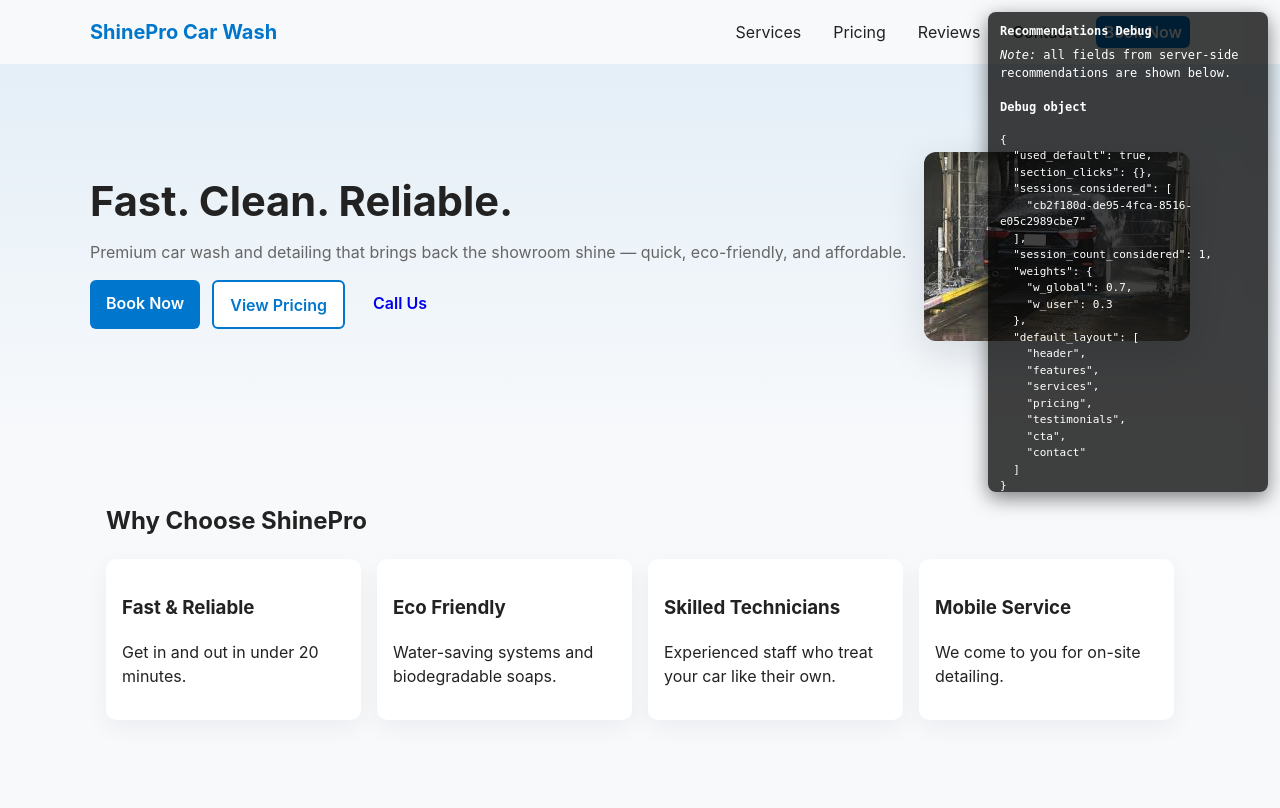
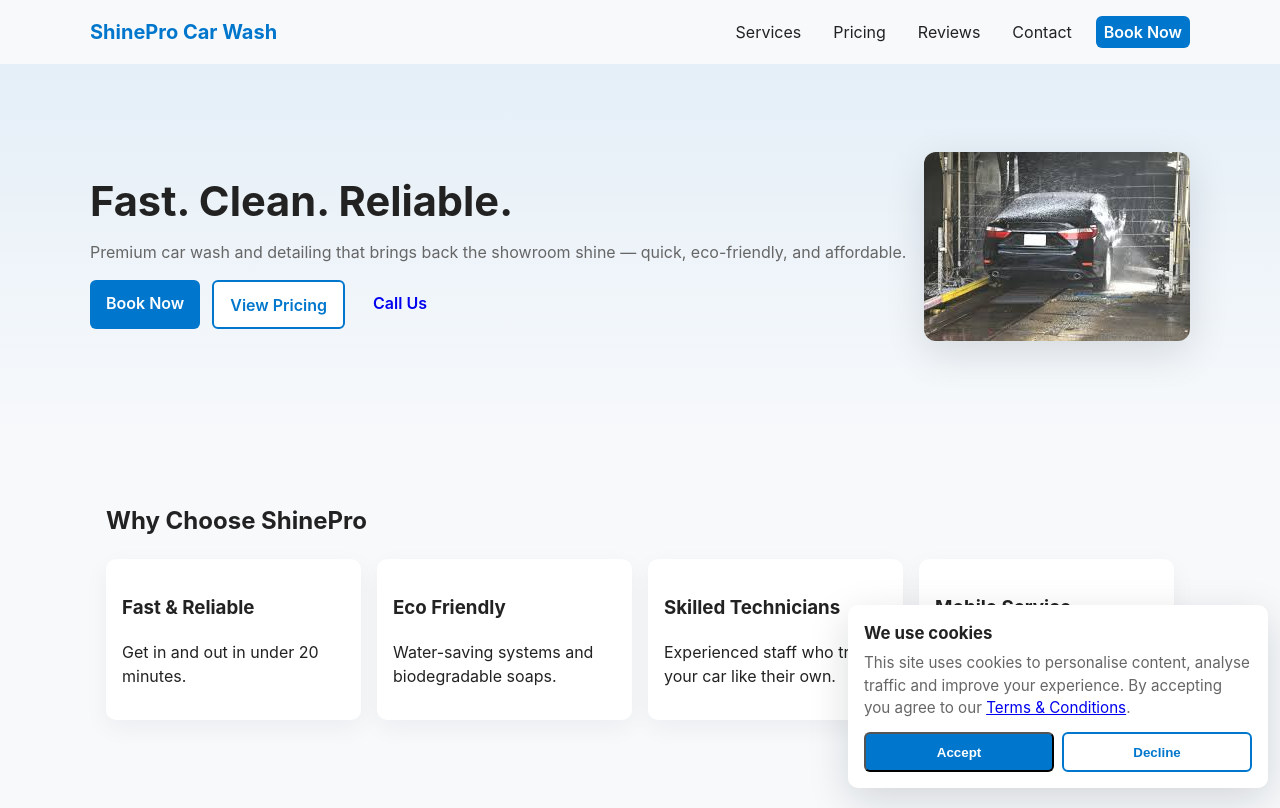
Before and after one commit to IronRon/Adaptive-Landing-AI, a Django app: page / in a window 1280 px wide. Shown: the top 808 px of the page. Run offline with Django 4.2, Linux system fonts and the light colour scheme; data comes from the database, SQL or seed files in the repository; data that the repository does not hold is empty.

Commit message:
cookie plus ai stuff

```diff
--- a/landing/urls.py
+++ b/landing/urls.py
@@ -4,4 +4,5 @@
 urlpatterns = [
     path('', views.landing_page, name='landing'),
     path('track-interactions/', views.track_interactions, name='track_interactions'),
+    path('accept-cookies/', views.accept_cookies, name='accept_cookies'),
 ]
--- a/landing/views.py
+++ b/landing/views.py
@@ -8,76 +8,8 @@
 from .models import Visitor, Session, Interaction
 from .bandit import SectionBandit
 from .utils import get_user_section_scores, combine_scores
-
-def generate_demo_recommendations(visitor):
-    """Generate layout and customizations based on last session's clicks.
-
-    This inspects the most recent session for the visitor, counts clicks per
-    section (Interaction.element should contain the section id like 'pricing'),
-    sorts sections by click frequency, and returns a layout plus simple
-    customizations (header text and optional highlight for the top section).
-    """
-    sessions = visitor.sessions.order_by('-started_at')
-    session_count = sessions.count()
-
-    # Default layout order (expanded to include newer sections)
-    default_layout = [
-        "header",
-        "features",
-        "services",
-        "pricing",
-        "testimonials",
-        "cta",
-        "contact",
-    ]
-    layout = default_layout.copy()
-    customizations = {
-        "header": {"text": "Fast. Clean. Reliable.", "style": "default"},
-    }
-
-    # If there are 1 or fewer sessions, keep the default layout (no reordering).
-    if session_count <= 1:
-        # debug info: which sessions would have been considered (none or one)
-        debug = {
-            'used_default': True,
-            'section_clicks': {},
-            'sessions_considered': [str(s.session_id) for s in sessions[:20]],
-            'session_count_considered': session_count,
-        }
-        return {"layout": layout, "customizations": customizations, "debug": debug}
-
-    # For visitors with more than one session, aggregate across all sessions
-    target_sessions = sessions
-
-    # Gather clicks per section across the chosen sessions
-    interactions = Interaction.objects.filter(session__in=target_sessions, event_type="click")
-    section_clicks = Counter(i.element for i in interactions if i.element)
-
-    if section_clicks:
-        # Sort layout by sections with highest click count first
-        sorted_sections = sorted(default_layout, key=lambda s: -section_clicks.get(s, 0))
-        layout = [sec for sec in sorted_sections if sec in default_layout]
-
-        # Optional: highlight the most clicked section
-        top_section, _ = section_clicks.most_common(1)[0]
-        if top_section in default_layout and top_section != 'header':
-            customizations[top_section] = {"highlight": True}
-
-        # Adjust header message if multiple visits
-        if visitor.sessions.count() > 1:
-            customizations["header"] = {"text": "Welcome back!", "style": "highlight"}
-
-    # Debug info to help surface why layout was chosen
-    # list the session ids we considered (limits to 20 ids for readability)
-    sessions_considered = [str(s.session_id) for s in (target_sessions[:20] if hasattr(target_sessions, '__iter__') else target_sessions)]
-    debug = {
-        'used_default': not bool(section_clicks),
-        'section_clicks': dict(section_clicks),
-        'sessions_considered': sessions_considered,
-        'session_count_considered': session_count,
-    }
-
-    return {"layout": layout, "customizations": customizations, "debug": debug}
+from .ai_llm import generate_llm_recommendations
+from django.core.exceptions import ValidationError
 
 def generate_recommendations(visitor):
     # 1. Load valid sections (arms)
@@ -91,64 +23,64 @@
     # 3. Personal scores
     user_scores = get_user_section_scores(visitor)
 
-    # 4. Combine them (expose weights in debug)
-    w_global = 0.7
-    w_user = 0.3
-    scores = combine_scores(global_scores, user_scores, w_global=w_global, w_user=w_user)
+    # Build the prompt data
+    prompt_data = {
+        "default_layout": default_layout,
+        "global_scores": global_scores,
+        "user_scores": user_scores,
+        "visitor_meta": {
+            "session_count": visitor.sessions.count(),
+            "click_counts": user_scores,
+        }
+    }
 
-    # 5. Order sections by score
-    ordered_sections = sorted(default_layout, key=lambda s: -scores.get(s, 0))
+    # ---- CALL THE AI ----
+    ai_output = generate_llm_recommendations(prompt_data)
 
-    # 6. Build customizations (simple for now)
-    customizations = {
+    # If AI failed or returned empty JSON → fallback to rule-based
+    if not ai_output or "layout" not in ai_output:
+        return legacy_rule_based_recommendations(default_layout, visitor, global_scores, user_scores)
+
+    # Merge AI output with debug info
+    ai_output["debug"] = {
+        "global_scores": global_scores,
+        "user_scores": user_scores,
+        "used_llm": True,
+    }
+
+    return ai_output
+
+def legacy_rule_based_recommendations(default_layout, visitor, global_scores, user_scores):
+    ordered = sorted(default_layout, key=lambda s: -(global_scores.get(s, 0) + user_scores.get(s, 0)))
+
+    custom = {
         "header": {
-            "text": "Welcome back!" if visitor.sessions.count() > 1 else
-                    "Fast. Clean. Reliable.",
+            "text": "Welcome back!" if visitor.sessions.count() > 1 else "Fast. Clean. Reliable.",
             "style": "highlight" if visitor.sessions.count() > 1 else "default",
         }
     }
 
-    # Optional: highlight the first section in the ordered list
-    if ordered_sections:
-        first_section = ordered_sections[0]
-        if first_section != 'header':
-            customizations.setdefault(first_section, {})
-            # mark it as highlighted while preserving existing customizations
-            customizations[first_section]['highlight'] = True
-
-    # Debug info: clicks & sessions considered (limit to 20 ids for readability)
-    sessions = visitor.sessions.order_by('-started_at')
-    session_count = sessions.count()
-    interactions = Interaction.objects.filter(session__in=sessions, event_type="click")
-    section_clicks = Counter(i.element for i in interactions if i.element)
-
-    sessions_considered = [str(s.session_id) for s in (sessions[:20] if hasattr(sessions, '__iter__') else sessions)]
-    debug = {
-        'used_default': not bool(section_clicks),
-        'section_clicks': dict(section_clicks),
-        'sessions_considered': sessions_considered,
-        'session_count_considered': session_count,
-        'weights': {'w_global': w_global, 'w_user': w_user},
-        'default_layout': default_layout,
-    }
-
     return {
-        "layout": ordered_sections,
-        "scores": scores,
-        "global_scores": global_scores,
-        "user_scores": user_scores,
-        "customizations": customizations,
-        "debug": debug,
+        "layout": ordered,
+        "customizations": custom,
+        "debug": {
+            "fallback": True,
+        },
     }
 
 def landing_page(request):
     cookie_id = request.COOKIES.get("visitor_id")
 
-    if cookie_id:
-        visitor, _ = Visitor.objects.get_or_create(cookie_id=cookie_id)
-    else:
-        visitor = Visitor.objects.create()
-        cookie_id = str(visitor.cookie_id)
+    if not cookie_id:
+        # No cookies yet → First visit → NO tracking
+        return render(request, "landing/index_dynamic.html", {
+            "session_id": None,
+            "recommendations_json": json.dumps({}),
+            "show_cookie_popup": True,
+        })
+
+
+    visitor= Visitor.objects.get(cookie_id=cookie_id)
 
     # Close any old active sessions
     Session.objects.filter(visitor=visitor, is_active=True).update(is_active=False, ended_at=timezone.now())
@@ -160,8 +92,10 @@
         referrer=request.META.get("HTTP_REFERER", "")
     )
 
-    # Generate layout recommendations
+    # Only call the AI recommendations when an existing cookie was present
     recommendations = generate_recommendations(visitor)
+
+
 
     response = render(
         request,
@@ -172,29 +106,54 @@
         }
     )
 
-    response.set_cookie("visitor_id", cookie_id, max_age=60 * 60 * 24 * 365)
     return response
 
 
 @csrf_exempt
 def track_interactions(request):
-    if request.method == "POST":
+    if request.method != "POST":
+        return JsonResponse({"error": "Invalid method"}, status=405)
+
+    try:
         data = json.loads(request.body)
-        session_id = data.get("session_id")
-        events = data.get("events", [])
+    except Exception:
+        return JsonResponse({"error": "Invalid JSON"}, status=400)
 
-        try:
-            session = Session.objects.get(session_id=session_id)
-        except Session.DoesNotExist:
-            return JsonResponse({"error": "Invalid session"}, status=400)
+    session_id = data.get("session_id")
+    if not session_id:
+        return JsonResponse({"error": "Missing session_id"}, status=400)
 
-        for e in events:
-            Interaction.objects.create(
-                session=session,
-                event_type=e.get("event_type"),
-                element=e.get("element"),
-                additional_data=e.get("additional_data", {}),
-            )
+    try:
+        session = Session.objects.get(session_id=session_id)
+    except (Session.DoesNotExist, ValidationError, ValueError, TypeError):
+        return JsonResponse({"error": "Invalid session_id"}, status=400)
 
-        return JsonResponse({"status": "success"})
-    return JsonResponse({"error": "Invalid method"}, status=405)
+    events = data.get("events", [])
+    for e in events:
+        Interaction.objects.create(
+            session=session,
+            event_type=e.get("event_type"),
+            element=e.get("element"),
+            additional_data=e.get("additional_data", {}),
+        )
+
+    return JsonResponse({"status": "success"})
+
+@csrf_exempt
+def accept_cookies(request):
+    # Called by JS only when user accepts the popup
+    visitor = Visitor.objects.create()
+    cookie_id = str(visitor.cookie_id)
+
+    # Create a new session
+    session = Session.objects.create(
+        visitor=visitor,
+        user_agent=request.META.get("HTTP_USER_AGENT", "") or None,
+        referrer=request.META.get("HTTP_REFERER", "") or None
+    )
+
+    # Return session id so client can start tracking immediately (and set cookie)
+    response = JsonResponse({"status": "accepted", "session_id": str(session.session_id)})
+    # set cookie for future requests;
+    response.set_cookie("visitor_id", cookie_id, max_age=60*60*24*365)
+    return response
--- a/static/css/styles.css
+++ b/static/css/styles.css
@@ -345,3 +345,44 @@
     margin-bottom: 6px;
     font-weight: 700
 }
+
+.cookie-popup {
+    position: fixed;
+    right: 12px;
+    bottom: 12px;
+    width: 100%;
+    max-width: 420px;
+    z-index: 10000;
+    display: flex;
+    justify-content: flex-end;
+    pointer-events: none; /* allow inner box to manage pointer events */
+}
+
+.cookie-box {
+    pointer-events: auto;
+    background: #fff;
+    padding: 16px;
+    border-radius: 10px;
+    box-shadow: 0 12px 40px rgba(12,20,30,0.15);
+}
+
+.cookie-box h3 {
+    margin: 0 0 6px;
+    font-size: 1.05rem;
+}
+
+.cookie-box p {
+    margin: 0 0 12px;
+    color: var(--muted);
+    font-size: .95rem;
+}
+
+.cookie-actions {
+    display: flex;
+    gap: 8px;
+    justify-content: flex-end;
+}
+
+.cookie-actions .btn {
+    flex: 1;
+}
--- /dev/null
+++ b/static/js/cookie_consent.js
@@ -0,0 +1,34 @@
+// Display logic handled server-side via template flag
+// This script sets a "cookie_consent" flag so popup does not show again.
+
+document.addEventListener("DOMContentLoaded", () => {
+    const acceptBtn = document.getElementById("accept-cookies");
+    const declineBtn = document.getElementById("decline-cookies");
+
+    acceptBtn?.addEventListener("click", async () => {
+        try {
+            const res = await fetch("/accept-cookies/", {
+                method: "POST",
+                credentials: "same-origin", // ensure browser stores Set-Cookie
+            });
+            if (!res.ok) throw new Error("accept failed");
+            const data = await res.json();
+            if (data && data.session_id) {
+                // make session id available to tracker immediately
+                document.body.dataset.sessionId = data.session_id;
+                if (typeof window.setSessionId === "function") {
+                    window.setSessionId(data.session_id);
+                }
+            }
+            document.getElementById("cookie-popup")?.remove();
+        } catch (err) {
+            console.error("Accept cookies failed", err);
+            document.getElementById("cookie-popup")?.remove();
+        }
+    });
+
+    declineBtn?.addEventListener("click", () => {
+        localStorage.setItem("cookie_declined", "1");
+        document.getElementById("cookie-popup")?.remove();
+    });
+});
--- a/static/js/event_tracker.js
+++ b/static/js/event_tracker.js
@@ -9,7 +9,8 @@
 	return null;
 }
 
-const sessionId = document.body && document.body.dataset && document.body.dataset.sessionId ? document.body.dataset.sessionId : null;
+let sessionId = document.body && document.body.dataset && document.body.dataset.sessionId ? document.body.dataset.sessionId : null;
+if (sessionId === "None" || sessionId === "null") sessionId = null;
 let events = [];
 
 function logEvent(type, element, extraData = {}) {
@@ -85,7 +86,17 @@
 	}
 }
 
+// Expose API to set session id
+window.setSessionId = function(sid) {
+    if (!sid) return;
+    sessionId = sid;
+    console.log('Session ID set for event tracker:', sessionId);
+};
+
 window.addEventListener('beforeunload', () => {
+	sessionId = document.body && document.body.dataset && document.body.dataset.sessionId ? document.body.dataset.sessionId : null;
+	if (sessionId === "None" || sessionId === "null") sessionId = null;
+
 	if (!events.length || !sessionId) return;
 	const payload = JSON.stringify({ session_id: sessionId, events: events });
 	sendEvents(payload);
--- a/static/js/page_builder.js
+++ b/static/js/page_builder.js
@@ -6,7 +6,7 @@
     <header data-section="header" class="hero ${data.style || ''}">
       <div class="container hero-content">
         <div>
-          <h1>${data.text}</h1>
+          <h1>${data.text || 'Fast. Clean. Reliable.'}</h1>
           <p>Premium car wash and detailing that brings back the showroom shine — quick, eco-friendly, and affordable.</p>
           <div class="hero-actions">
             <a class="btn primary" href="#booking">Book Now</a>
--- a/templates/landing/index_dynamic.html
+++ b/templates/landing/index_dynamic.html
@@ -8,6 +8,8 @@
   <title>Adaptive Landing Page</title>
   <link rel="stylesheet" href="{% static 'css/styles.css' %}">
 </head>
+
+
 
 <body data-session-id="{{ session_id }}">
   <nav class="nav container">
@@ -21,6 +23,23 @@
     </ul>
   </nav>
 
+  {% if show_cookie_popup %}
+  <div id="cookie-popup" class="cookie-popup">
+    <div class="cookie-box" role="dialog" aria-labelledby="cookie-title" aria-describedby="cookie-desc">
+      <h3 id="cookie-title">We use cookies</h3>
+      <p id="cookie-desc">
+        This site uses cookies to personalise content, analyse traffic and improve your experience.
+        By accepting you agree to our <a href="/terms/" target="_blank" rel="noopener">Terms &amp; Conditions</a>.
+      </p>
+
+      <div class="cookie-actions">
+        <button id="accept-cookies" class="btn primary">Accept</button>
+        <button id="decline-cookies" class="btn secondary">Decline</button>
+      </div>
+    </div>
+  </div>
+  {% endif %}
+
   <div id="page-root"></div>
 
   <!-- Embed JSON recommendations -->
@@ -28,11 +47,13 @@
     {{ recommendations_json|safe }}
   </script>
 
+  <script src="{% static 'js/cookie_consent.js' %}"></script>
   <script src="{% static 'js/event_tracker.js' %}"></script>
   <script src="{% static 'js/page_builder.js' %}"></script>
   <footer class="container footer">
     <div>
-      &copy; ShinePro Car Wash — Call: <a href="tel:1234567890">123-456-7890</a> — Email: <a href="mailto:info@shinepro.example">info@shinepro.example</a>
+      &copy; ShinePro Car Wash — Call: <a href="tel:1234567890">123-456-7890</a> — Email: <a
+        href="mailto:info@shinepro.example">info@shinepro.example</a>
     </div>
   </footer>
 </body>
```
Also changed, not shown: landing/ai_llm.py (added, +90 -0 lines), landing/llm_full_response.txt (added, +90 -0 lines).
